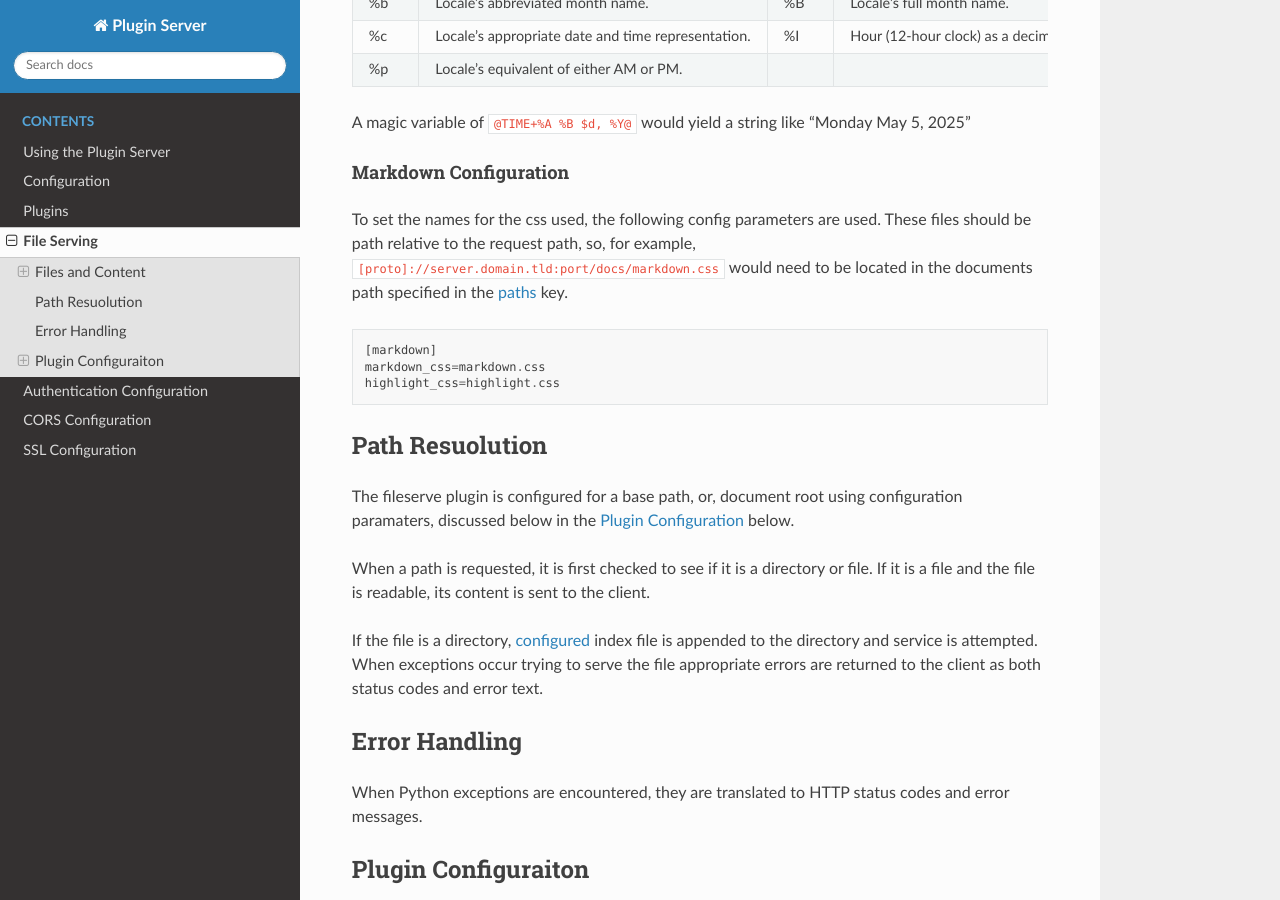
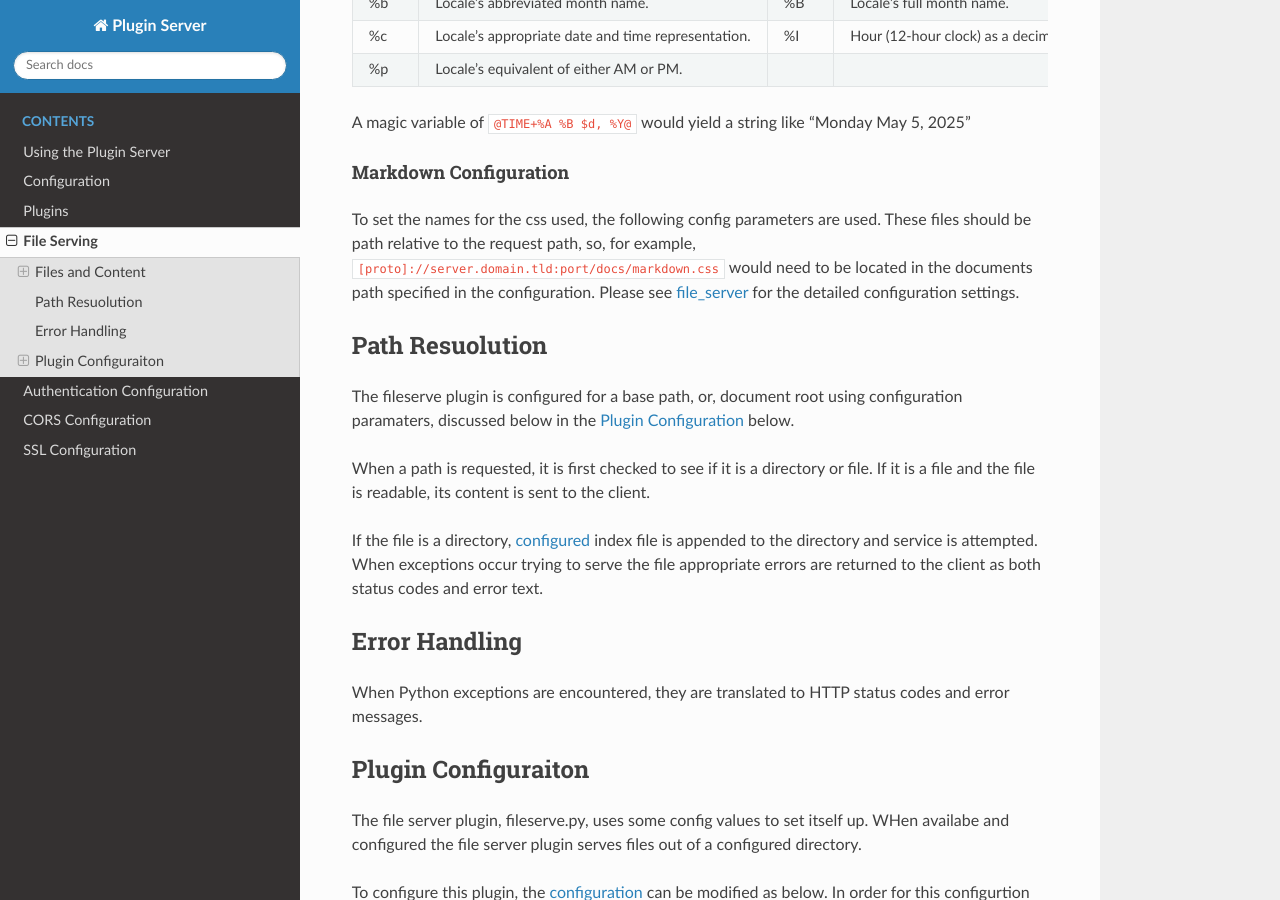
Before and after one commit to nicciniamh/pluginserver, a Sphinx documentation site: the page built from docs/Fileserver.md, in a window 1280 px wide and 900 px high, scrolled down 1289 px. Built offline with Sphinx 7.4.7 and the Read the Docs theme 3.1.0, drawn with Linux system fonts in a browser that asks for light colours.

Commit message:
Removed old config stuff

````diff
--- a/docs/Fileserver.md
+++ b/docs/Fileserver.md
@@ -38,13 +38,7 @@ For formatting dates the format should be a plus sign (+) followd by one or more
 A magic variable of `@TIME+%A %B $d, %Y@` would yield a string like "Monday May 5, 2025"
 
 #### Markdown Configuration
-To set the names for the css used, the following config parameters are used. These files should be path relative to the request path, so, for example, `[proto]://server.domain.tld:port/docs/markdown.css` would need to be located in the documents path specified in the [paths](#plugin-configuraiton) key.
-
-```
-[markdown]
-markdown_css=markdown.css
-highlight_css=highlight.css
-```
+To set the names for the css used, the following config parameters are used. These files should be path relative to the request path, so, for example, `[proto]://server.domain.tld:port/docs/markdown.css` would need to be located in the documents path specified in the configuration. Please see [file_server](#plugin-configuraiton) for the detailed configuration settings.
 
 ##  Path Resuolution
 The fileserve plugin is configured for a base path, or, document root using configuration paramaters, discussed below in the [Plugin Configuration](#plugin-configuraiton) below.
````
